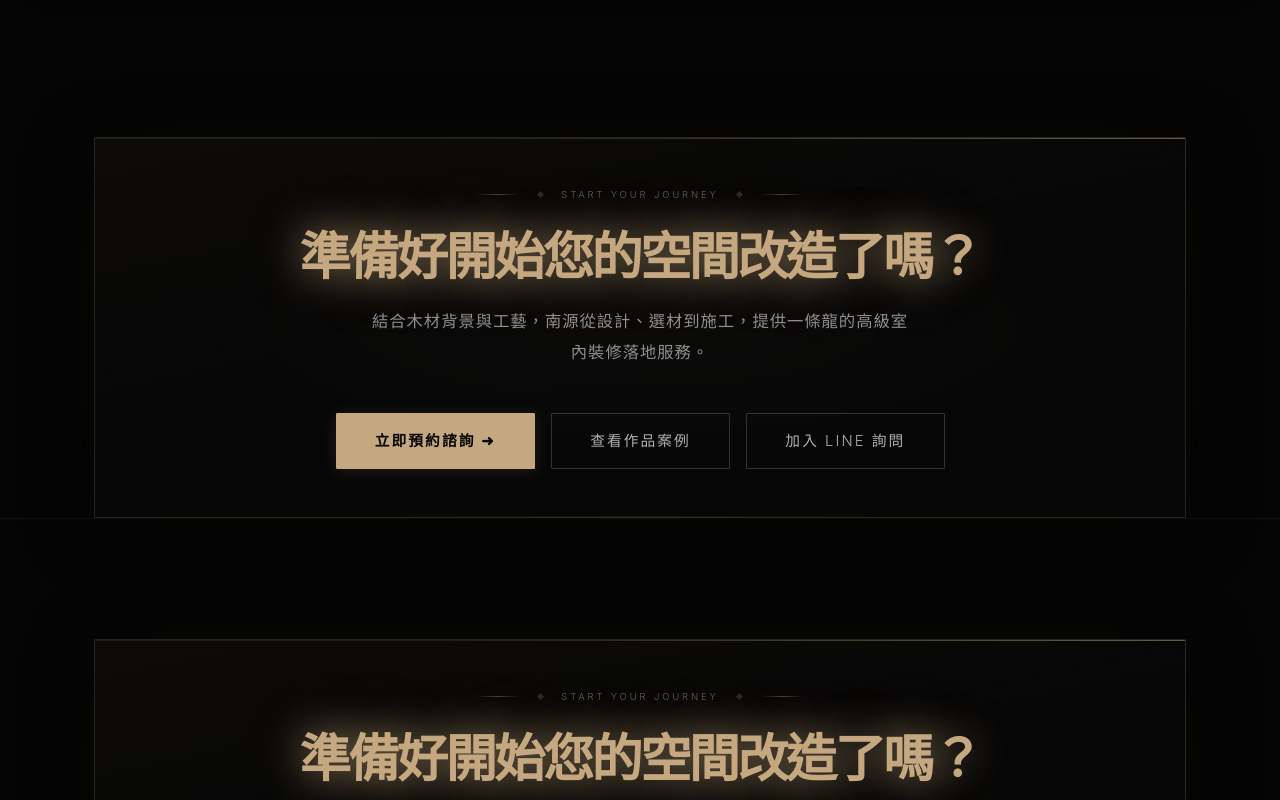
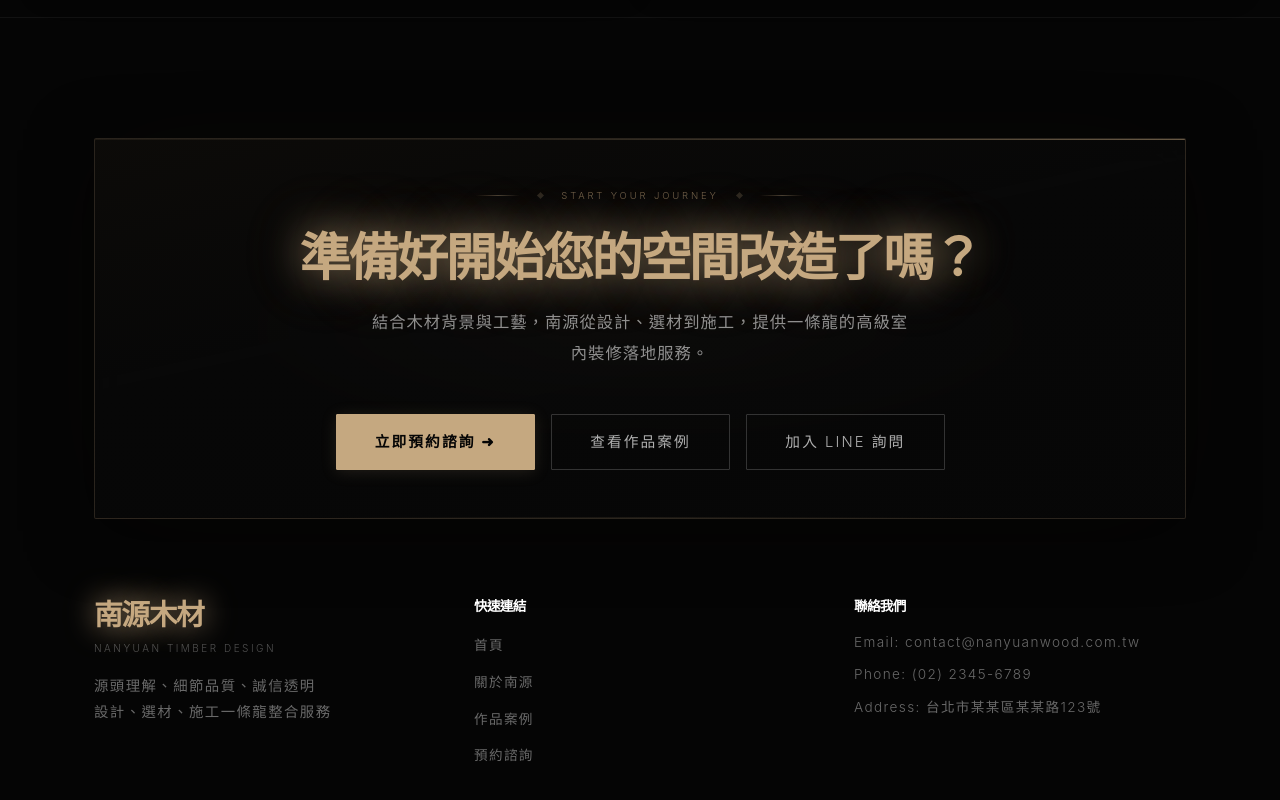
Before and after one commit to JeremyLIN0930/nanyuan-timber-we, a React (Vite) app: page /projects in a window 1280 px wide. Shown: the part 1720-2520 px from the top of the page. Built offline with nearby package versions, Linux system fonts and the light colour scheme.

Commit message:
fix: 徹底解決全站底部CTA組件重複渲染Bug

```diff
--- a/src/pages/Home.tsx
+++ b/src/pages/Home.tsx
@@ -1,6 +1,5 @@
 import React, { useState, useEffect, useRef } from 'react';
 
-import CTA from '../components/CTA/CTA';
 import './Home.css';
 
 /* ─────────────────────────────────────────────────────────────
@@ -358,10 +357,7 @@ const Home: React.FC = () => {
         <ComparisonSlider />
       </section>
 
-      {/* ════════════════════════════════════════════════════
-          GLOBAL CTA — single shared component
-      ════════════════════════════════════════════════════ */}
-      <CTA />
+
 
     </div>
   );
--- a/src/pages/Projects.tsx
+++ b/src/pages/Projects.tsx
@@ -1,7 +1,7 @@
 import React, { useState, useEffect } from 'react';
 import { motion, AnimatePresence } from 'framer-motion';
 import './Projects.css';
-import CTA from '../components/CTA/CTA';
+
 
 /* ═══════════════════════════════════════════════════════════════
    REAL PROJECT PHOTOS — semantic picks from src/assets/ album
@@ -400,8 +400,7 @@ const Projects: React.FC = () => {
 
       </div>
 
-      {/* ── Unified global CTA ── */}
-      <CTA />
+
 
       {/* ── Detail modal ── */}
       {selectedProject && (
--- a/src/pages/Services.tsx
+++ b/src/pages/Services.tsx
@@ -1,7 +1,7 @@
 import React, { useRef } from 'react';
 import { motion, useInView } from 'framer-motion';
 import './Services.css';
-import CTA from '../components/CTA/CTA';
+
 
 import servicesHeroBg from '../assets/LINE_ALBUM_2026.6.17_260621_20.jpg';
 
@@ -156,8 +156,7 @@ const Services: React.FC = () => {
         </div>
       </section>
 
-      {/* ── Call to Action ── */}
-      <CTA />
+
     </motion.main>
   );
 };
```
